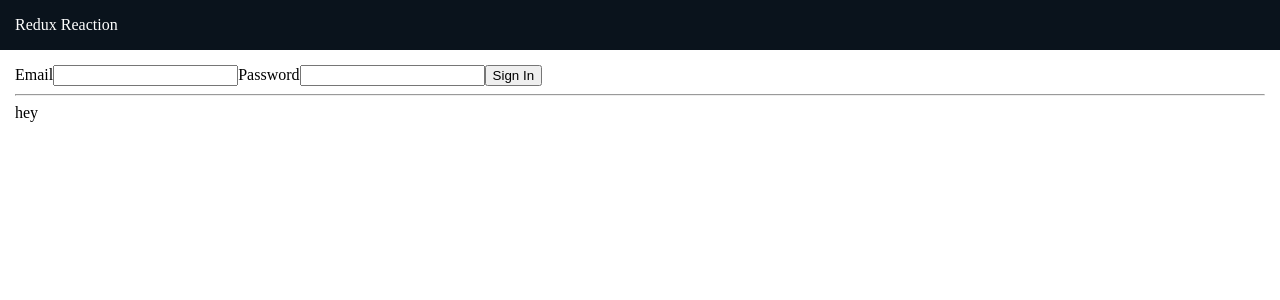
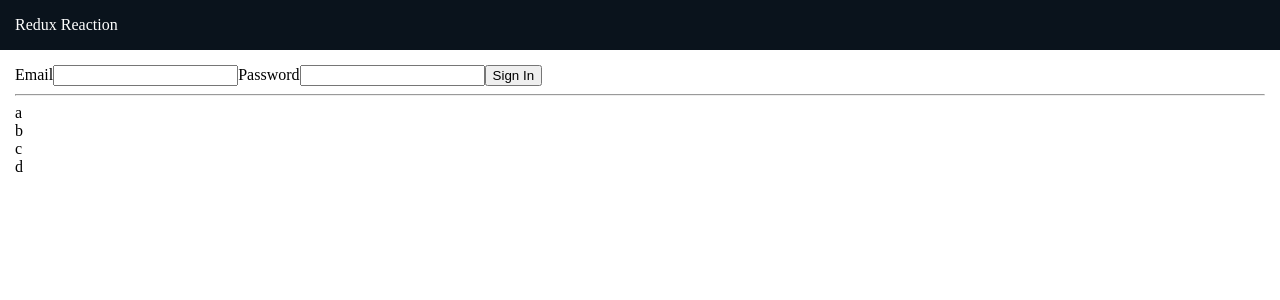
Before and after one commit to JesseTheDev/redux_reaction, a React (Create React App) app: page / in a window 1280 px wide. Shown: the top 300 px of the page. Built offline with nearby package versions, Linux system fonts and the light colour scheme.

Commit message:
using Activity feed loop and Activity component

```diff
--- /dev/null
+++ b/src/components/Activity.js
@@ -0,0 +1,9 @@
+import React from 'react'
+
+const Activity = ({ item }) => (
+  <div>
+    {item}
+  </div>
+)
+
+export default Activity
--- a/src/containers/ActivityFeed.js
+++ b/src/containers/ActivityFeed.js
@@ -1,14 +1,23 @@
 import React from 'react'
 import { connect } from 'react-redux'
 import { getActivity } from '../actions'
+import Activity from '../components/Activity'
 
 let ActivityFeed = ({ dispatch }) => {
-    let activity = dispatch(getActivity())
+    /* get dummy activity data */
+    let activity = dispatch(getActivity()).data
+
+    /* loop through and render it in the activity component */
     console.log(activity)
     return (
-        <div>
-            hey
-        </div>
+      <div>
+        {activity.map((item, key) =>
+          <Activity
+            key={key}
+            item={item}
+          />
+        )}
+      </div>
     )
 }
 
```
